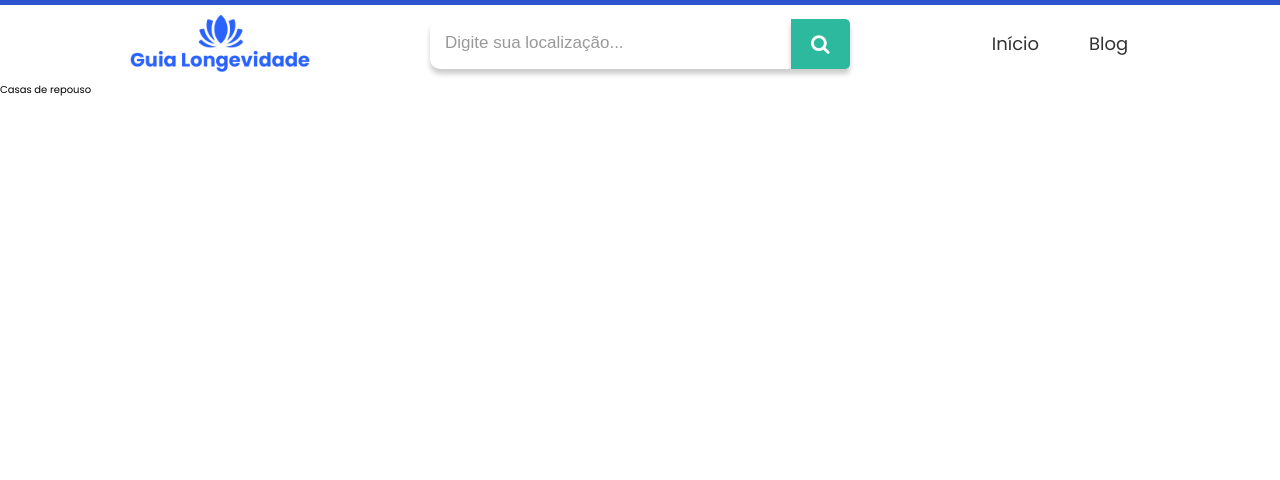
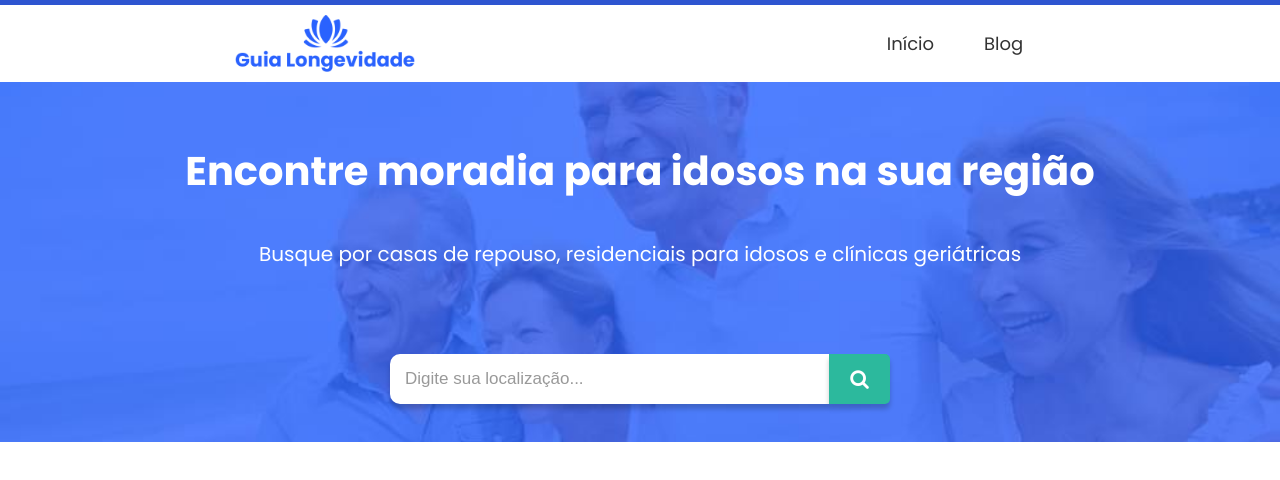
Before and after one commit to loxt/guialongevidade-test, a Next.js app: page / in a window 1280 px wide. Shown: the top 480 px of the page. Built offline with nearby package versions, Linux system fonts and the light colour scheme.

Commit message:
feat: add responsive header

```diff
--- /dev/null
+++ b/components/Header/index.tsx
@@ -0,0 +1,18 @@
+import React from 'react';
+import styles from './styles.module.scss';
+
+export default function Header() {
+  return (
+    <header className={styles.header}>
+      <div className={styles.wrapper}>
+        <h1>Encontre moradia para idosos na sua região</h1>
+        <p>Busque por casas de repouso, residenciais para idosos e clínicas geriátricas</p>
+
+        <div className={styles.search}>
+          <input placeholder="Digite sua localização..." />
+          <span className="fa fa-search fa-2x"/>
+        </div>
+      </div>
+    </header>
+  );
+}
--- /dev/null
+++ b/components/Header/styles.module.scss
@@ -0,0 +1,96 @@
+.header {
+  display: grid;
+  justify-content: center;
+  background: url("/hero-bg.jpg");
+  background-position-y: 50%;
+  background-position-x: right;
+  background-size: cover;
+  grid-template-rows: repeat(auto-fit, minmax(min-content, 45vh));
+
+  @media only screen and (max-width: 900px) {
+    grid-template-rows: repeat(auto-fit, minmax(min-content, 1fr));
+
+    .wrapper {
+      padding: 1rem;
+      h1 {
+        text-align: center;
+        margin-top: 1rem;
+        font-size: 1rem;
+      }
+
+      p {
+      }
+    }
+  }
+
+  @media only screen and (max-width: 500px) {
+    grid-template-rows: repeat(auto-fit, minmax(min-content, 70vh));
+  }
+
+    .wrapper {
+    display: grid;
+    align-items: center;
+    h1 {
+      color: #FFFFFF;
+      margin-top: 2rem;
+      font-size: 4rem;
+    }
+
+    p {
+      font-size: 2rem;
+      text-align: center;
+      display: grid;
+      align-self: flex-start;
+      color: #fff;
+      margin-bottom: -5rem;
+    }
+
+
+    .search {
+      @media only screen and (max-width: 900px) {
+        display: none;
+      }
+
+        display: flex;
+      width: 100%;
+      margin: 0 auto;
+      max-width: 50rem;
+      input {
+        width: 100%;
+        padding: 1.5rem;
+        height: 5rem;
+        border: none;
+        box-shadow: 0 .5rem .5rem rgba(#000, .2);
+        border-radius: 1rem 0 0 1rem;
+
+        &::placeholder {
+          color: #999;
+          font-size: 1.7rem;
+        }
+
+        &:focus {
+          outline: none;
+        }
+      }
+
+      span {
+        display: flex;
+        align-items: center;
+        justify-content: center;
+        height: 5rem;
+        width: 7rem;
+        background-color: #2CB99D;
+        color: #fff;
+        border-radius: 0 .5rem .5rem 0;
+        cursor: pointer;
+        box-shadow: 0 .5rem .5rem rgba(#000, .2);
+        transition: all .2s;
+
+        &:hover {
+          background-color: darken(#2CB99D, 2);
+        }
+      }
+    }
+  }
+
+}
--- a/components/shared/Navbar/styles.module.scss
+++ b/components/shared/Navbar/styles.module.scss
@@ -5,6 +5,7 @@
   padding: 1rem;
   justify-items: center;
   grid-template-columns: repeat(auto-fit, minmax(25rem, 1fr));
+
   @media only screen and (max-width: 900px) {
     display:flex;
     flex-direction: column-reverse;
@@ -21,11 +22,17 @@
 
   img {
     width: 18rem;
+    -webkit-user-drag: none;
   }
 
   .search {
     display: flex;
     width: 100%;
+
+    @media only screen and (min-width: 900px) {
+      display: none;
+    }
+
     input {
       width: 100%;
       padding: 1.5rem;
@@ -55,15 +62,20 @@
       border-radius: 0 .5rem .5rem 0;
       cursor: pointer;
       box-shadow: 0 .5rem .5rem rgba(#000, .2);
+      transition: all .2s;
+
+      &:hover {
+        background-color: darken(#2CB99D, 2);
+      }
     }
   }
-
 
   .menu {
     a {
       text-decoration: none;
       color: #333333;
       font-size: 1.8rem;
+      transition: all .2s;
 
       &:first-child {
         margin-right: 5rem;
--- a/pages/index.tsx
+++ b/pages/index.tsx
@@ -1,5 +1,6 @@
 import React from 'react';
 import Head from 'next/head';
+import Header from '../components/Header';
 
 export default function Home() {
   return (
@@ -9,7 +10,7 @@ export default function Home() {
         <link rel='icon' href='/favicon.ico' />
       </Head>
       <div>
-        Casas de repouso
+        <Header/>
       </div>
     </div>
   );
```
Also changed, not shown: public/hero-bg.jpg (added).
